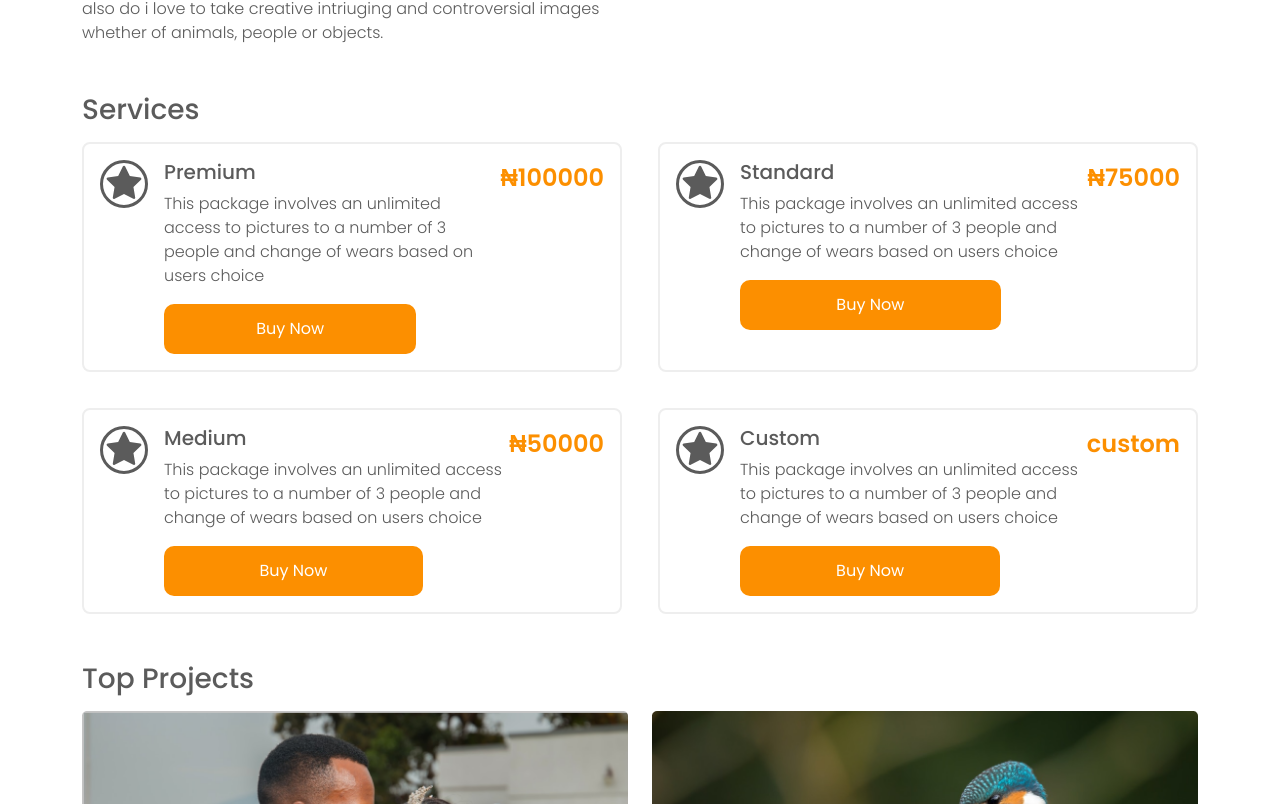
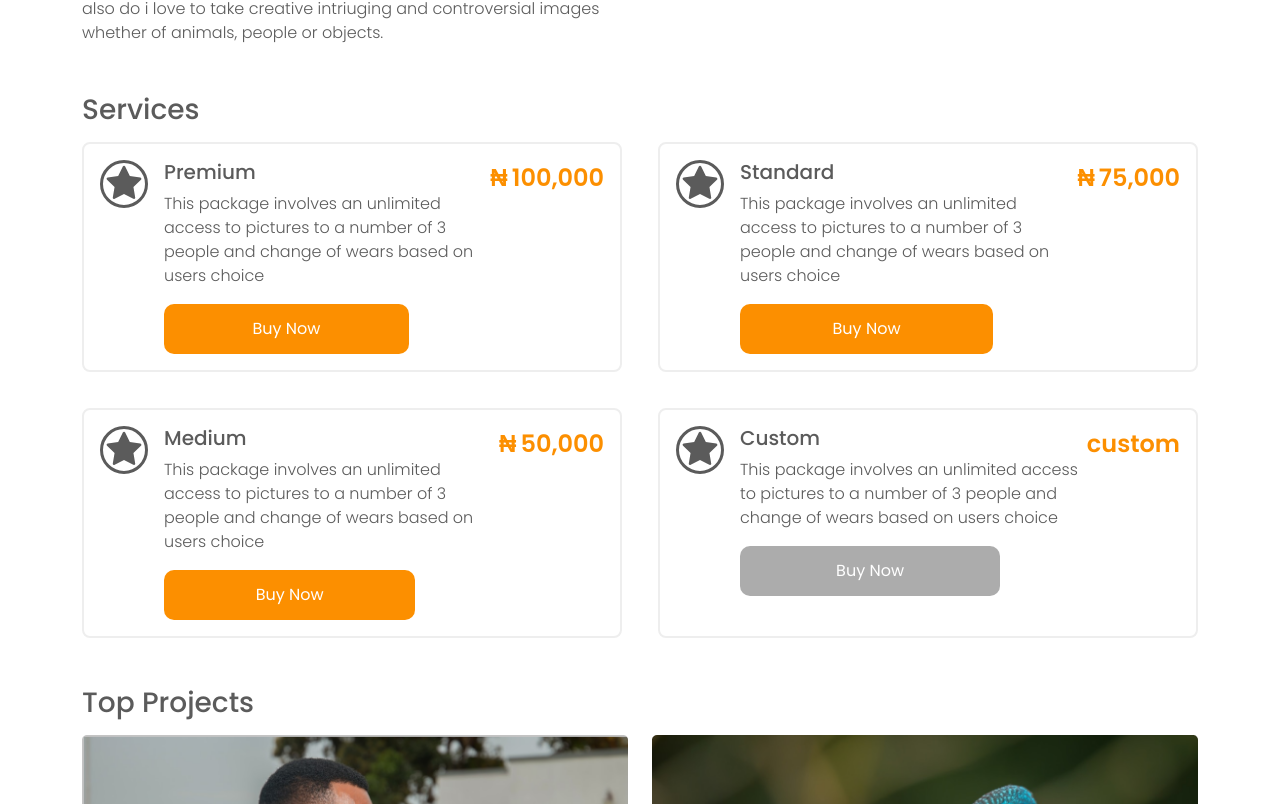
Before and after one commit to Social-Payment-Platform/Fiesta-Frontend, a React (Create React App) app: page /user/profile in a window 1280 px wide. Shown: the part 509-1313 px from the top of the page. Built offline with nearby package versions, Linux system fonts and the light colour scheme; no server answers; the HTML template or start-up script is replaced by a standard one.

Commit message:
started payment integration

```diff
--- a/src/components/card.js
+++ b/src/components/card.js
@@ -3,7 +3,7 @@ import React from "react";
 import { AiFillStar } from "react-icons/ai";
 import { naira } from "../helpers/variables";
 
-const Card = ({ track, price, details }) => {
+const Card = ({ track, price, details, handleClick }) => {
 
   return (
     <>
@@ -19,23 +19,23 @@ const Card = ({ track, price, details }) => {
           </p>
           <div className="d-none d-lg-block">
             <div className="d-grid w-75">
-                <Button size="lg" component="link" >
+                <Button size="lg" component="link" onClick={handleClick} disabled={price === 'custom' && 'disabled'}>
                   Buy Now
                 </Button>
             </div>
           </div>
         </div>
         <p className="text-orange fw-bold fs-4 d-none d-lg-block">
-          {price !== 'custom' && <span dangerouslySetInnerHTML={{__html: naira}} />}
-          {price}
+          {price !== 'custom' && <span dangerouslySetInnerHTML={{__html: naira}} className="me-1" />}
+          {price !== 'custom' ? price.toLocaleString() : 'custom'}
         </p>
       </div>
       <div className="d-flex d-lg-none justify-content-between align-items-center">
         <p className="text-orange fw-bold fs-4 mb-0">
-          {price !== 'custom' && <span dangerouslySetInnerHTML={{__html: naira}} />}
-          {price}
+          {price !== 'custom' && <span dangerouslySetInnerHTML={{__html: naira}} className="me-1" />}
+          {price !== 'custom' ? price.toLocaleString() : 'custom'}
         </p>
-        <Button size="lg" component="link" className="px-3 py-2">
+        <Button size="lg" component="link" className="px-3 py-2" onClick={handleClick} disabled={price === 'custom' && 'disabled'}>
           Buy Now
         </Button>
       </div>
--- a/src/css/_profile.scss
+++ b/src/css/_profile.scss
@@ -73,6 +73,9 @@
       border: 1px solid #fcfcfc;
       background-color: #fc8f00;
     }
+    &.btn:disabled {
+      background-color: gray;
+    }
   }
 }
 .cards {
--- a/src/css/style.css
+++ b/src/css/style.css
@@ -389,6 +389,10 @@ button {
   background-color: #fc8f00;
 }
 
+.card-section button.btn:disabled {
+  background-color: gray;
+}
+
 .cards {
   display: -webkit-box;
   display: -ms-flexbox;
--- a/src/pages/profile.js
+++ b/src/pages/profile.js
@@ -13,9 +13,7 @@ import social3 from '../assets/social3.png'
 import random1 from '../assets/random1.png'
 import random2 from '../assets/random2.png'
 import random3 from '../assets/random3.png'
-// import { Context } from '../context';
-// import credo from '../services/config';
-// import { appBaseUrl } from '../helpers/variables';
+import Payment from '../services/payment';
 
 const categories = [
   {
@@ -42,25 +40,29 @@ const categories = [
 ];
 
 const ProfilePage = () => {
-  // const { userDetails } = useContext(Context)
 
   useEffect(() => {
     window.scrollTo(0, 0)
   }, [])
 
-  // const handlePayment = (amount) => {
-  //   console.log('i am working')
-  //   // credo.initiatePayments({
-  //   //   "amount": amount,
-  //   //   "currency": "NGN",
-  //   //   "redirectUrl": `${ appBaseUrl }/payment-successful`,
-  //   //   "transRef": "iy67f64hvc63",
-  //   //   "paymentOptions": "CARD,BANK",
-  //   //   "customerEmail": userDetails.email,
-  //   //   "customerName": userDetails.username,
-  //   //   "customerPhoneNo": "+2348066282658"
-  //   // });
-  // }
+  const handlePayment = async amount => {
+    console.log('i am working')
+    try {
+      const response = await Payment.makePayment({
+        phone: '+2341989289253',
+        amount: amount,
+        services: ['photography']
+      })
+      if (response.status === 200) {
+        let params = `scrollbars=no,resizable=no,status=no,location=no,toolbar=no,menubar=no,
+        width=600,height=300,left=100,top=100`;
+
+        window.open(response.data.paymentLink, 'Pay Fiesta', params);
+      }
+    } catch (e) {
+      alert('An error occurred')
+    }
+  }
 
   return (
     <>
@@ -115,7 +117,7 @@ const ProfilePage = () => {
                       price={category.price}
                       details={category.description}
                       track={category.category}
-                      // handleClick={() => handlePayment(category.price)}
+                      handleClick={() => handlePayment(category.price)}
                     />
                   </Col>
                 )
--- a/src/pages/signUp.js
+++ b/src/pages/signUp.js
@@ -74,7 +74,7 @@ const SignUp = () => {
 				alert('User already exists')
 			}
 		} else {
-				alert('Ensure all fields are filled')
+			alert('Ensure all fields are filled')
 		}
 	}
 
--- /dev/null
+++ b/src/services/payment.js
@@ -0,0 +1,22 @@
+import axios from 'axios'
+import { baseURL } from '../helpers/variables'
+import tokenService from './tokenService'
+
+const Payment = () => {
+    const makePayment  =  async paymentDetails => {
+        const token = tokenService.getToken();
+        console.log(token)
+        const response = await axios.post(`${ baseURL }/business/hire/628851041155aa06969a4c5c`, paymentDetails, {
+            headers: {
+                'Authorization': `Bearer ${token}`
+            }
+        })
+        return response;
+    }
+
+    return {
+        makePayment,
+    }
+}
+
+export default Payment()
--- a/src/services/tokenService.js
+++ b/src/services/tokenService.js
@@ -3,7 +3,7 @@ import Cookies from 'js-cookie'
 import { authenticatedUser, userDetails } from '../helpers/variables'
 
 const TokenService = () => {
-    const getTokens = () => {
+    const getToken = () => {
         if (Cookies.get(authenticatedUser)) {
             const user = JSON.parse(Cookies.get(authenticatedUser))
             return user
@@ -31,7 +31,7 @@ const TokenService = () => {
     }
 
     return {
-        getTokens,
+        getToken,
         getUserDetails,
         setToken,
         removeToken
```
Also changed, not shown: 1 other file (tests, documents, lock files or other folders).
